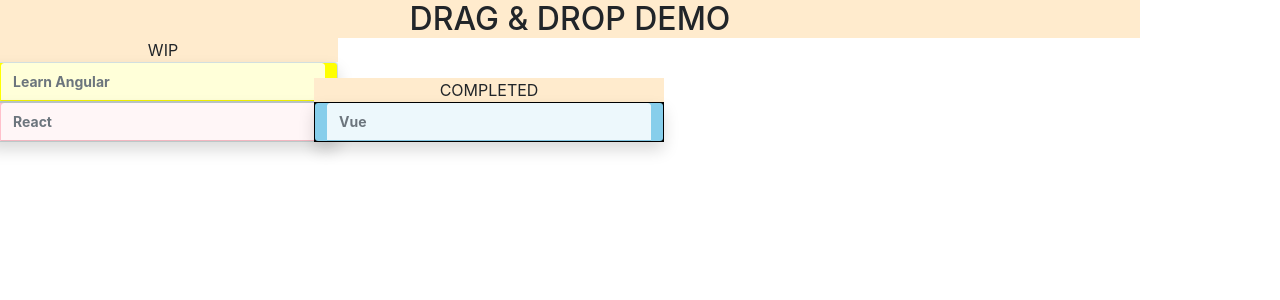
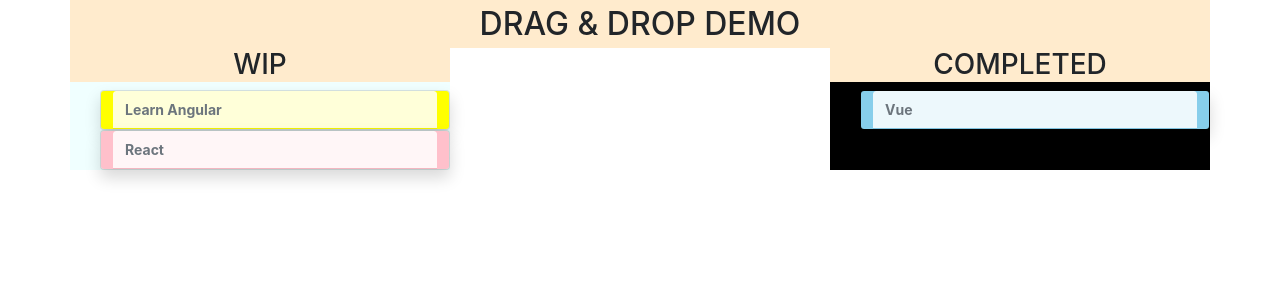
Before and after one commit to Allan-Fry/Customizable_Interface_Demi, a React (Create React App) app in the folder app_drag_drop_demo/: page / in a window 1280 px wide. Shown: the top 300 px of the page. Built offline with nearby package versions, Linux system fonts and the light colour scheme.

Commit message:
Completed move from Complete to wip

```diff
--- a/app_drag_drop_demo/src/components/AppDragDropDemo/AppDragDropDemo.css
+++ b/app_drag_drop_demo/src/components/AppDragDropDemo/AppDragDropDemo.css
@@ -1,20 +1,18 @@
 .container-drag{
-    margin: 0px;
-    padding: 0px;
-    white-space: nowrap;
 }
 
 .header{
     text-align: center;
     background-color: blanchedalmond;
     margin: 0px;
-    padding: 0px;
+    padding: 5px;
 }
 
 .wip{
 
 background-color: azure;
-display: inline-block;
+
+
 }
 
 .task-header{
@@ -24,7 +22,7 @@
 }
 
 .droppable{
-    display: inline-block;
+
 background-color: black;
 
 }
@@ -33,5 +31,4 @@
 
 text-align: center;
 
-
 }
--- a/app_drag_drop_demo/src/components/AppDragDropDemo/AppDragDropDemo.jsx
+++ b/app_drag_drop_demo/src/components/AppDragDropDemo/AppDragDropDemo.jsx
@@ -27,6 +27,27 @@
         ev.preventDefault();
     }
 
+    onDragStart = (ev, id) => {
+        console.log('dragstart:',id);
+        ev.dataTransfer.setData("id", id);
+    }
+    onDrop = (ev, cat) => {
+        let id = ev.dataTransfer.getData("id");
+
+        let tasks = this.state.tasks.filter((task) => {
+            if (task.name === id) {
+                task.category = cat;
+            }
+            return task;
+        });
+
+        this.setState({
+            ...this.state,
+            tasks
+        });
+    }
+
+
     render ()
     {
 
@@ -40,39 +61,55 @@
         this.state.tasks.forEach((t) =>
         {
           tasks[t.category].push(
+            <Row>
+            <Col />
                 <Toast
                     key={t.name}
-
                     draggable
+                    onDragStart = {(e) => this.onDragStart(e, t.name)}
                     className="draggable"
                     style={{backgroundColor: t.bgcolor}}
             >
-                <ToastHeader>{t.name}</ToastHeader>
+                    <ToastHeader>
+                        {t.name}
+                    </ToastHeader>
                 </Toast>
+            <Col />
+            </Row>
           )
         });
 
 
         return (
             <Container className="container-drag">
-                <h2 className="header">
+                <Row>
+                    <Col tag='h2' className="header">
                         DRAG & DROP DEMO
-                </h2>
-                <Row className="wip">
-                    <Col className="task-header">
+                    </Col>
+                </Row>
+                <Row>
+                    <Col className="wip"
+                    onDragOver={(e)=>this.onDragOver(e)}
+                    onDrop={(e)=>{this.onDrop(e, "wip")}}>
+                        <Row>
+                            <Col tag='h3' className="task-header">
                                 WIP
                             </Col>
+                        </Row>
                             {tasks.wip}
-                </Row>
-                <Row
-                    className="droppable"
-                    onDragOver={
-                        (e)=>this.onDragOver(e)}
-                >
-                    <Col className="task-header">
+                    </Col>
+                    <Col />
+                    <Col className="droppable"
+                    onDragOver={(e)=>this.onDragOver(e)}
+                    onDrop={(e)=>this.onDragOver(e, "complete")}>
+
+                        <Row>
+                            <Col tag='h3' className="task-header">
                                 COMPLETED
                             </Col>
+                        </Row>
                             {tasks.complete}
+                    </Col>
                 </Row>
             </Container>
 
```
Lines whose indentation alone changed are shown as unchanged.
